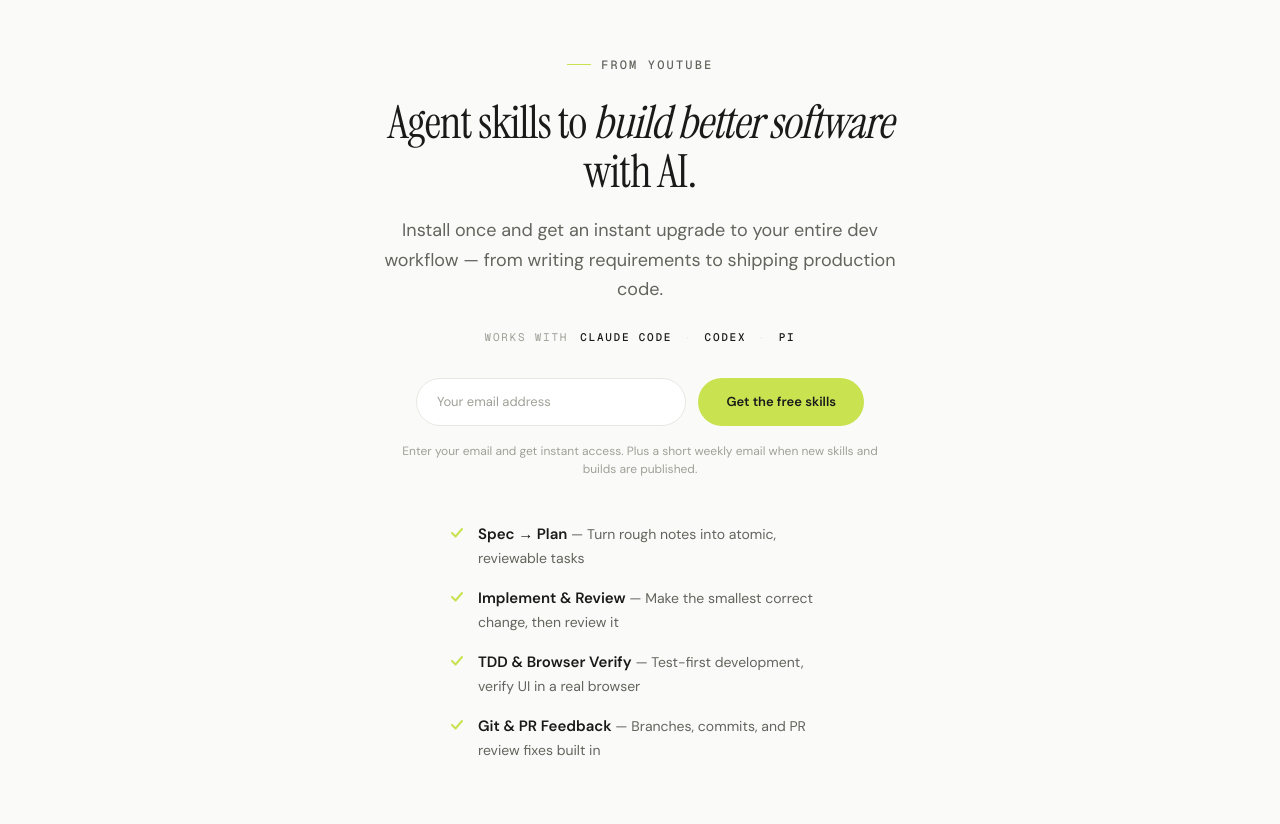
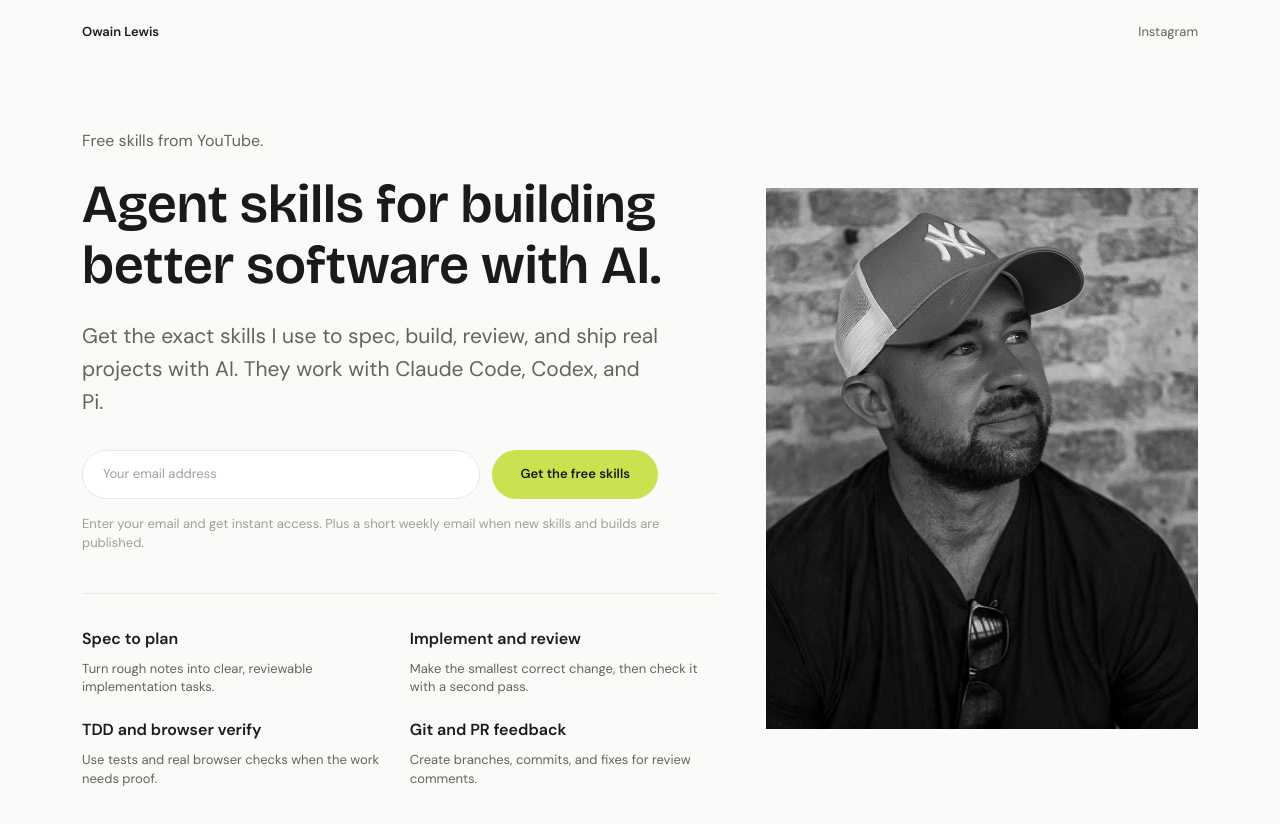
Before and after one commit to owainlewis/website, a Next.js app: page /youtube in a window 1280 px wide. Shown: the top 824 px of the page. Built offline with nearby package versions, Linux system fonts and the light colour scheme.

Commit message:
feat: refresh lead magnet pages

```diff
--- a/src/app/linkedin/page.tsx
+++ b/src/app/linkedin/page.tsx
@@ -1,73 +1,12 @@
 import type { Metadata } from "next";
-import { KitForm } from "@/components/kit-form";
+import { LeadMagnetPage } from "@/components/lead-magnet-page";
 
 export const metadata: Metadata = {
-  title: "Free Agent Skills — Owain Lewis",
+  title: "Free Agent Skills | Owain Lewis",
   description:
     "The exact agent skills I use to spec, build, review, and ship every project. Works with Claude Code, Codex, and Pi.",
 };
 
 export default function LinkedInPage() {
-  return (
-    <main className="flex min-h-dvh items-start sm:items-center justify-center px-6 py-10 sm:py-12">
-      <div className="w-full max-w-lg text-center">
-        <p className="eyebrow mb-6 justify-center">From LinkedIn</p>
-
-        <h1 className="font-serif text-[clamp(1.85rem,4.4vw,2.85rem)] tracking-[-0.02em] leading-[1.08] mb-5">
-          Agent skills to <em className="italic">build better software</em>{" "}
-          with AI.
-        </h1>
-
-        <p className="text-[17px] sm:text-[18px] text-secondary leading-[1.65] mb-6">
-          Install once and get an instant upgrade to your entire dev workflow —
-          from writing requirements to shipping production code.
-        </p>
-
-        <div className="flex flex-wrap items-center justify-center gap-x-3 gap-y-1 font-mono text-[11px] uppercase tracking-[0.16em] text-muted mb-8">
-          <span>Works with</span>
-          <span className="text-foreground font-medium">Claude Code</span>
-          <span className="text-border">·</span>
-          <span className="text-foreground font-medium">Codex</span>
-          <span className="text-border">·</span>
-          <span className="text-foreground font-medium">Pi</span>
-        </div>
-
-        <div className="max-w-md mx-auto mb-4">
-          <KitForm buttonText="Get the free skills" />
-        </div>
-
-        <p className="text-[12px] text-muted mb-10">
-          Enter your email and get instant access. Plus a short weekly email when
-          new skills and builds are published.
-        </p>
-
-        <div className="text-left max-w-sm mx-auto space-y-2">
-          {[
-            ["Spec → Plan", "Turn rough notes into atomic, reviewable tasks"],
-            ["Implement & Review", "Make the smallest correct change, then review it"],
-            ["TDD & Browser Verify", "Test-first development, verify UI in a real browser"],
-            ["Git & PR Feedback", "Branches, commits, and PR review fixes built in"],
-          ].map(([title, desc]) => (
-            <div key={title} className="flex gap-3 py-1">
-              <span className="text-accent mt-0.5 shrink-0">
-                <svg width="18" height="18" viewBox="0 0 18 18" fill="none">
-                  <path
-                    d="M4 9l3.5 3.5L14 5"
-                    stroke="currentColor"
-                    strokeWidth="2"
-                    strokeLinecap="round"
-                    strokeLinejoin="round"
-                  />
-                </svg>
-              </span>
-              <div>
-                <span className="font-semibold text-[15px]">{title}</span>
-                <span className="text-[14px] text-secondary"> — {desc}</span>
-              </div>
-            </div>
-          ))}
-        </div>
-      </div>
-    </main>
-  );
+  return <LeadMagnetPage source="LinkedIn" />;
 }
--- a/src/app/page.tsx
+++ b/src/app/page.tsx
@@ -4,6 +4,7 @@ import Image from "next/image";
 
 const NAV_LINKS = [
   { label: "YouTube", href: LINKS.youtube },
+  { label: "Instagram", href: LINKS.instagram },
   { label: "Newsletter", href: "#newsletter" },
   { label: "AI Engineer", href: LINKS.community },
 ] as const;
--- a/src/app/youtube/page.tsx
+++ b/src/app/youtube/page.tsx
@@ -1,73 +1,12 @@
 import type { Metadata } from "next";
-import { KitForm } from "@/components/kit-form";
+import { LeadMagnetPage } from "@/components/lead-magnet-page";
 
 export const metadata: Metadata = {
-  title: "Free Agent Skills — Owain Lewis",
+  title: "Free Agent Skills | Owain Lewis",
   description:
     "The exact agent skills I use to spec, build, review, and ship every project. Works with Claude Code, Codex, and Pi.",
 };
 
 export default function YouTubePage() {
-  return (
-    <main className="flex min-h-dvh items-start sm:items-center justify-center px-6 py-10 sm:py-12">
-      <div className="w-full max-w-lg text-center">
-        <p className="eyebrow mb-6 justify-center">From YouTube</p>
-
-        <h1 className="font-serif text-[clamp(1.85rem,4.4vw,2.85rem)] tracking-[-0.02em] leading-[1.08] mb-5">
-          Agent skills to <em className="italic">build better software</em>{" "}
-          with AI.
-        </h1>
-
-        <p className="text-[17px] sm:text-[18px] text-secondary leading-[1.65] mb-6">
-          Install once and get an instant upgrade to your entire dev workflow —
-          from writing requirements to shipping production code.
-        </p>
-
-        <div className="flex flex-wrap items-center justify-center gap-x-3 gap-y-1 font-mono text-[11px] uppercase tracking-[0.16em] text-muted mb-8">
-          <span>Works with</span>
-          <span className="text-foreground font-medium">Claude Code</span>
-          <span className="text-border">·</span>
-          <span className="text-foreground font-medium">Codex</span>
-          <span className="text-border">·</span>
-          <span className="text-foreground font-medium">Pi</span>
-        </div>
-
-        <div className="max-w-md mx-auto mb-4">
-          <KitForm buttonText="Get the free skills" />
-        </div>
-
-        <p className="text-[12px] text-muted mb-10">
-          Enter your email and get instant access. Plus a short weekly email when
-          new skills and builds are published.
-        </p>
-
-        <div className="text-left max-w-sm mx-auto space-y-2">
-          {[
-            ["Spec → Plan", "Turn rough notes into atomic, reviewable tasks"],
-            ["Implement & Review", "Make the smallest correct change, then review it"],
-            ["TDD & Browser Verify", "Test-first development, verify UI in a real browser"],
-            ["Git & PR Feedback", "Branches, commits, and PR review fixes built in"],
-          ].map(([title, desc]) => (
-            <div key={title} className="flex gap-3 py-1">
-              <span className="text-accent mt-0.5 shrink-0">
-                <svg width="18" height="18" viewBox="0 0 18 18" fill="none">
-                  <path
-                    d="M4 9l3.5 3.5L14 5"
-                    stroke="currentColor"
-                    strokeWidth="2"
-                    strokeLinecap="round"
-                    strokeLinejoin="round"
-                  />
-                </svg>
-              </span>
-              <div>
-                <span className="font-semibold text-[15px]">{title}</span>
-                <span className="text-[14px] text-secondary"> — {desc}</span>
-              </div>
-            </div>
-          ))}
-        </div>
-      </div>
-    </main>
-  );
+  return <LeadMagnetPage source="YouTube" />;
 }
--- a/src/components/kit-form.tsx
+++ b/src/components/kit-form.tsx
@@ -16,14 +16,14 @@ export function KitForm({
       action={`https://app.kit.com/forms/${KIT_FORM_ID}/subscriptions`}
       method="post"
       data-sv-form={KIT_FORM_ID}
-      className={`flex flex-col sm:flex-row gap-3 w-full ${className}`}
+      className={`flex w-full min-w-0 flex-col gap-3 sm:flex-row ${className}`}
     >
       <input
         type="email"
         name="email_address"
         placeholder="Your email address"
         required
-        className={`type-small flex-1 rounded-full px-5 py-3.5 transition-all focus:outline-none focus:ring-2 ${
+        className={`type-small min-w-0 flex-1 rounded-full px-5 py-3.5 transition-all focus:outline-none focus:ring-2 ${
           dark
             ? "bg-white/[0.07] border border-white/[0.08] text-white placeholder:text-white/30 focus:ring-white/15 focus:border-white/15"
             : "bg-card border border-border text-foreground placeholder:text-muted focus:ring-accent/30 focus:border-accent/40"
--- /dev/null
+++ b/src/components/lead-magnet-page.tsx
@@ -0,0 +1,95 @@
+import Image from "next/image";
+import { KitForm } from "@/components/kit-form";
+import { LINKS } from "@/lib/constants";
+
+const SKILL_POINTS = [
+  {
+    title: "Spec to plan",
+    text: "Turn rough notes into clear, reviewable implementation tasks.",
+  },
+  {
+    title: "Implement and review",
+    text: "Make the smallest correct change, then check it with a second pass.",
+  },
+  {
+    title: "TDD and browser verify",
+    text: "Use tests and real browser checks when the work needs proof.",
+  },
+  {
+    title: "Git and PR feedback",
+    text: "Create branches, commits, and fixes for review comments.",
+  },
+] as const;
+
+export function LeadMagnetPage({ source }: { source: "YouTube" | "LinkedIn" }) {
+  return (
+    <main className="min-h-dvh overflow-x-hidden bg-background text-foreground">
+      <section className="mx-auto flex min-h-dvh max-w-[1180px] flex-col px-5 sm:px-8">
+        <header className="flex h-16 w-full max-w-[20.5rem] items-center justify-between sm:max-w-none">
+          <a href="/" className="type-small font-semibold">
+            Owain Lewis
+          </a>
+          <a
+            href={LINKS.instagram}
+            target="_blank"
+            rel="noopener noreferrer"
+            className="type-small text-secondary transition hover:text-foreground"
+          >
+            Instagram
+          </a>
+        </header>
+
+        <div className="grid min-w-0 flex-1 gap-12 py-10 sm:py-14 lg:grid-cols-[1fr_0.68fr] lg:items-center lg:py-16">
+          <div className="w-full min-w-0 max-w-[20.5rem] sm:max-w-2xl">
+            <p className="type-body mb-5 text-secondary">
+              Free skills from {source}.
+            </p>
+            <h1 className="type-title font-display font-semibold [text-wrap:balance]">
+              <span className="block sm:hidden">Agent skills for</span>
+              <span className="block sm:hidden">building better</span>
+              <span className="block sm:hidden">software with AI.</span>
+              <span className="hidden sm:block">
+                Agent skills for building better software with AI.
+              </span>
+            </h1>
+            <p className="type-lead measure mt-6 max-w-full text-secondary">
+              Get the exact skills I use to spec, build, review, and ship real
+              projects with AI. They work with Claude Code, Codex, and Pi.
+            </p>
+
+            <div className="mt-8 w-full max-w-xl">
+              <KitForm buttonText="Get the free skills" />
+            </div>
+
+            <p className="type-small mt-4 text-muted">
+              Enter your email and get instant access. Plus a short weekly email
+              when new skills and builds are published.
+            </p>
+
+            <div className="mt-10 grid gap-5 border-t border-border pt-8 sm:grid-cols-2">
+              {SKILL_POINTS.map((point) => (
+                <div key={point.title}>
+                  <h2 className="type-body font-semibold">{point.title}</h2>
+                  <p className="type-small mt-2 text-secondary">
+                    {point.text}
+                  </p>
+                </div>
+              ))}
+            </div>
+          </div>
+
+          <div className="relative hidden aspect-[4/5] overflow-hidden bg-surface lg:block">
+            <Image
+              src="/owain-gradient.jpg"
+              alt="Owain Lewis"
+              fill
+              sizes="(min-width: 1024px) 34vw, 90vw"
+              className="object-cover"
+              priority
+            />
+          </div>
+        </div>
+      </section>
+    </main>
+  );
+}
```
